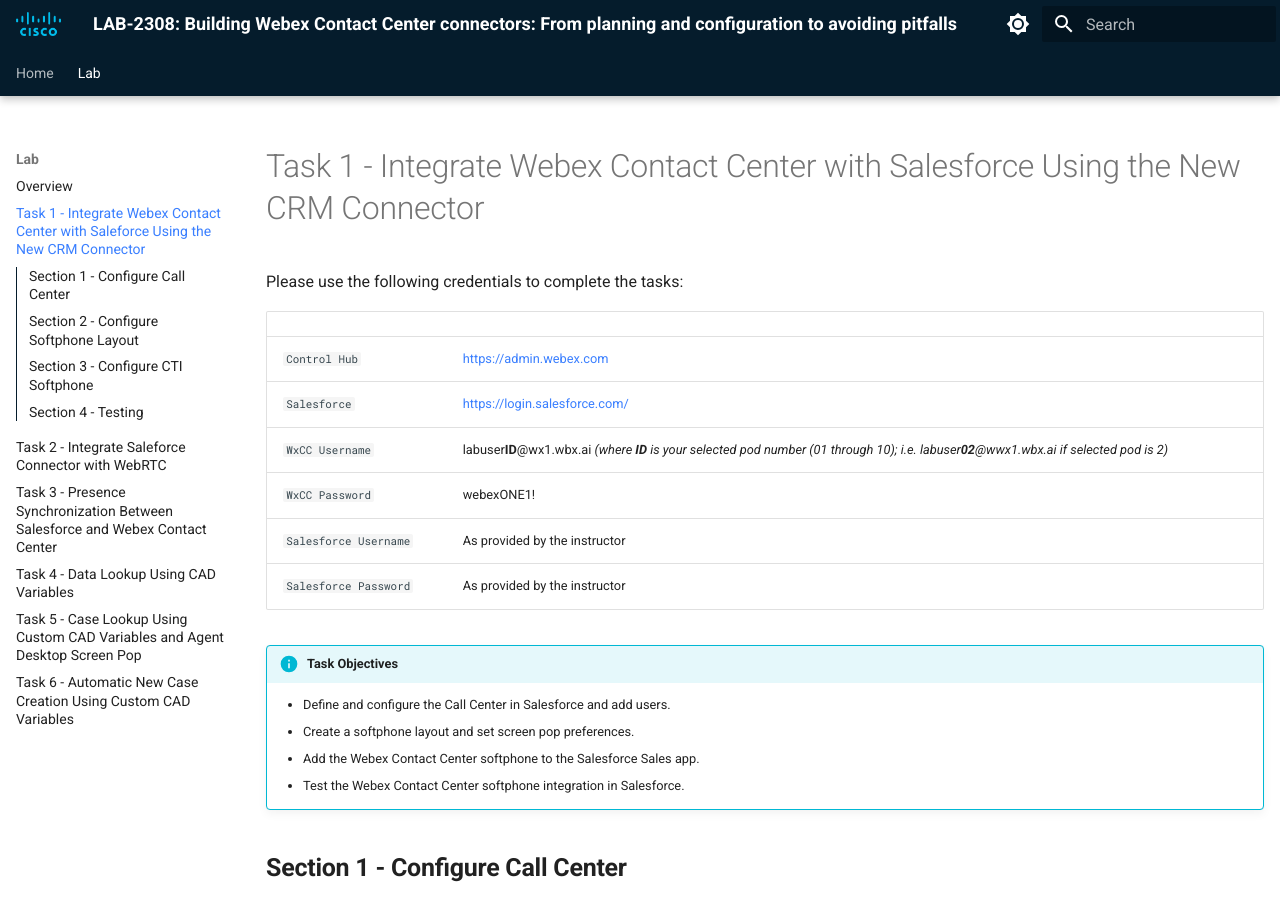
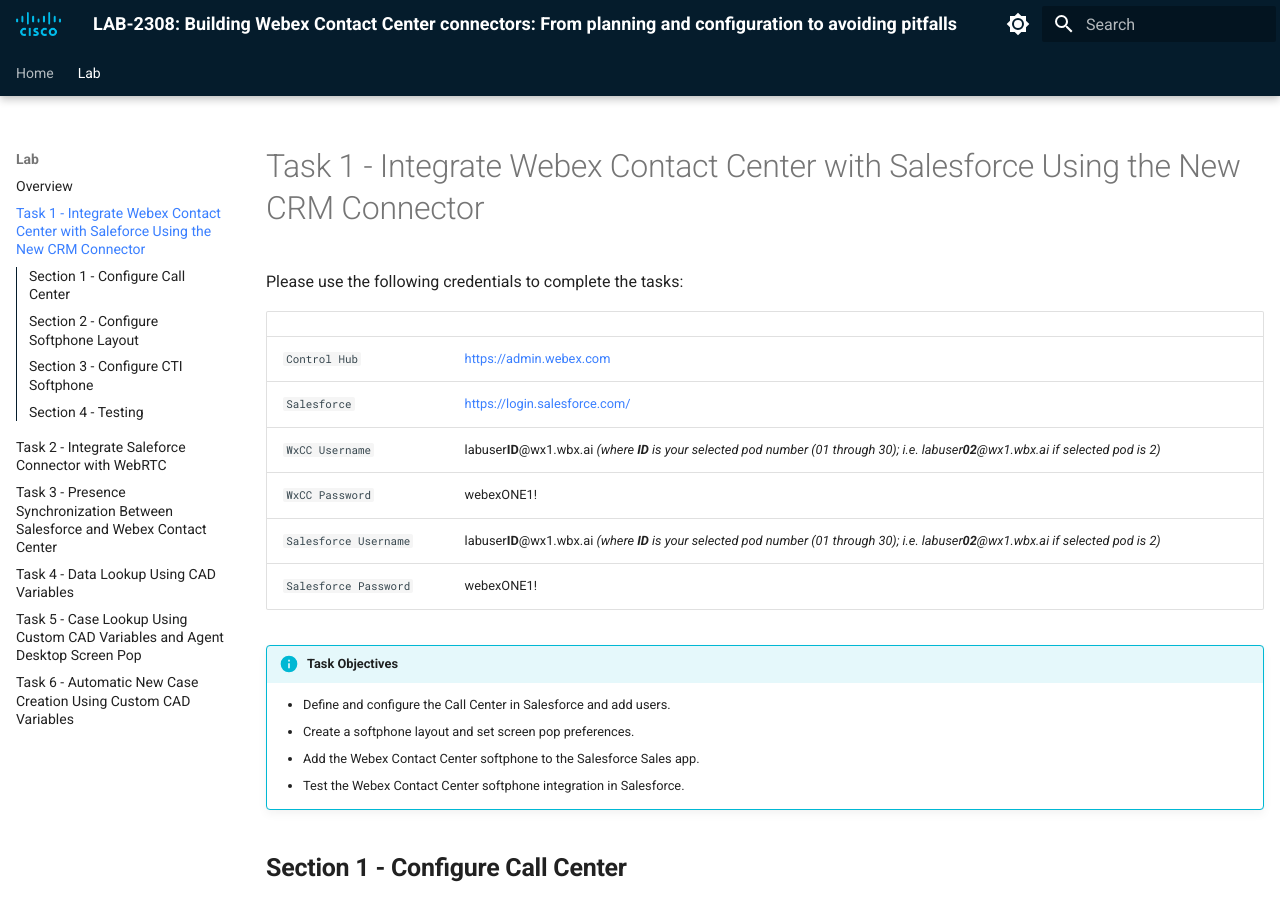
Before and after one commit to WebexCC-SA/LAB-2308, an MkDocs documentation site: the page built from docs/task1.md, in a window 1280 px wide and 900 px high. Built offline with MkDocs 1.6.1 and Material for MkDocs 9.7.7, drawn with Linux system fonts in a browser that asks for light colours.

Commit message:
Update task1.md

```diff
--- a/docs/task1.md
+++ b/docs/task1.md
@@ -8,10 +8,10 @@
 | ------------------------- | ---------------- |
 | `Control Hub`             | <a href="https://admin.webex.com" target="_blank">https://admin.webex.com</a> |
 | `Salesforce`   | <a href="https://login.salesforce.com" target="_blank">https://login.salesforce.com/</a> |
-| `WxCC Username`       | labuser**ID**@wx1.wbx.ai     _(where **ID** is your selected pod number (01 through 10); i.e. labuser**02**@wwx1.wbx.ai if selected pod is 2)_       |
+| `WxCC Username`       | labuser**ID**@wx1.wbx.ai     _(where **ID** is your selected pod number (01 through 30); i.e. labuser**02**@wx1.wbx.ai if selected pod is 2)_       |
 | `WxCC Password`       | webexONE1!         |
-| `Salesforce Username`       | As provided by the instructor       |
-| `Salesforce Password`       | As provided by the instructor       |
+| `Salesforce Username`       | labuser**ID**@wx1.wbx.ai     _(where **ID** is your selected pod number (01 through 30); i.e. labuser**02**@wx1.wbx.ai if selected pod is 2)_       |
+| `Salesforce Password`       | webexONE1!       |
 
 
 !!! info "Task Objectives"
```
